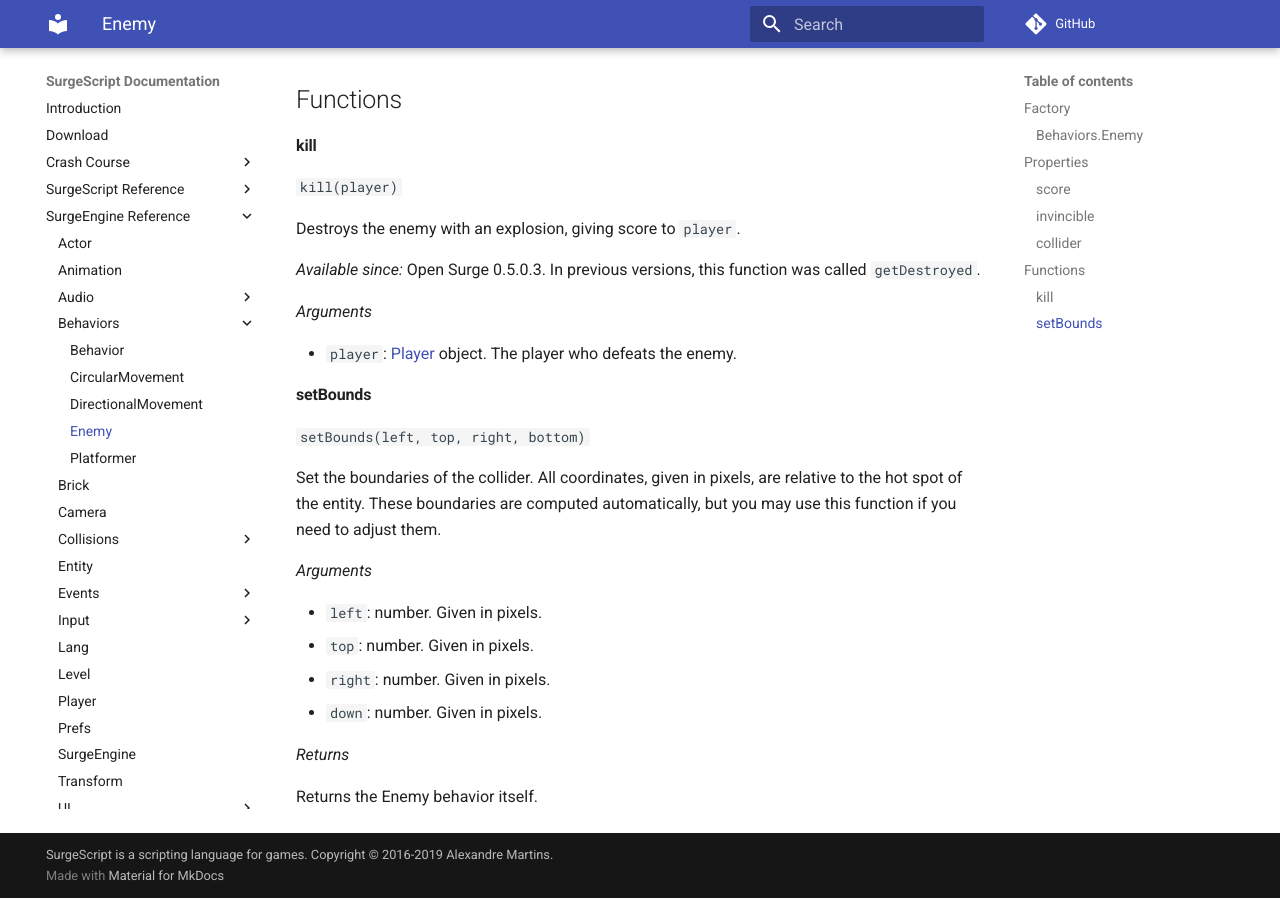
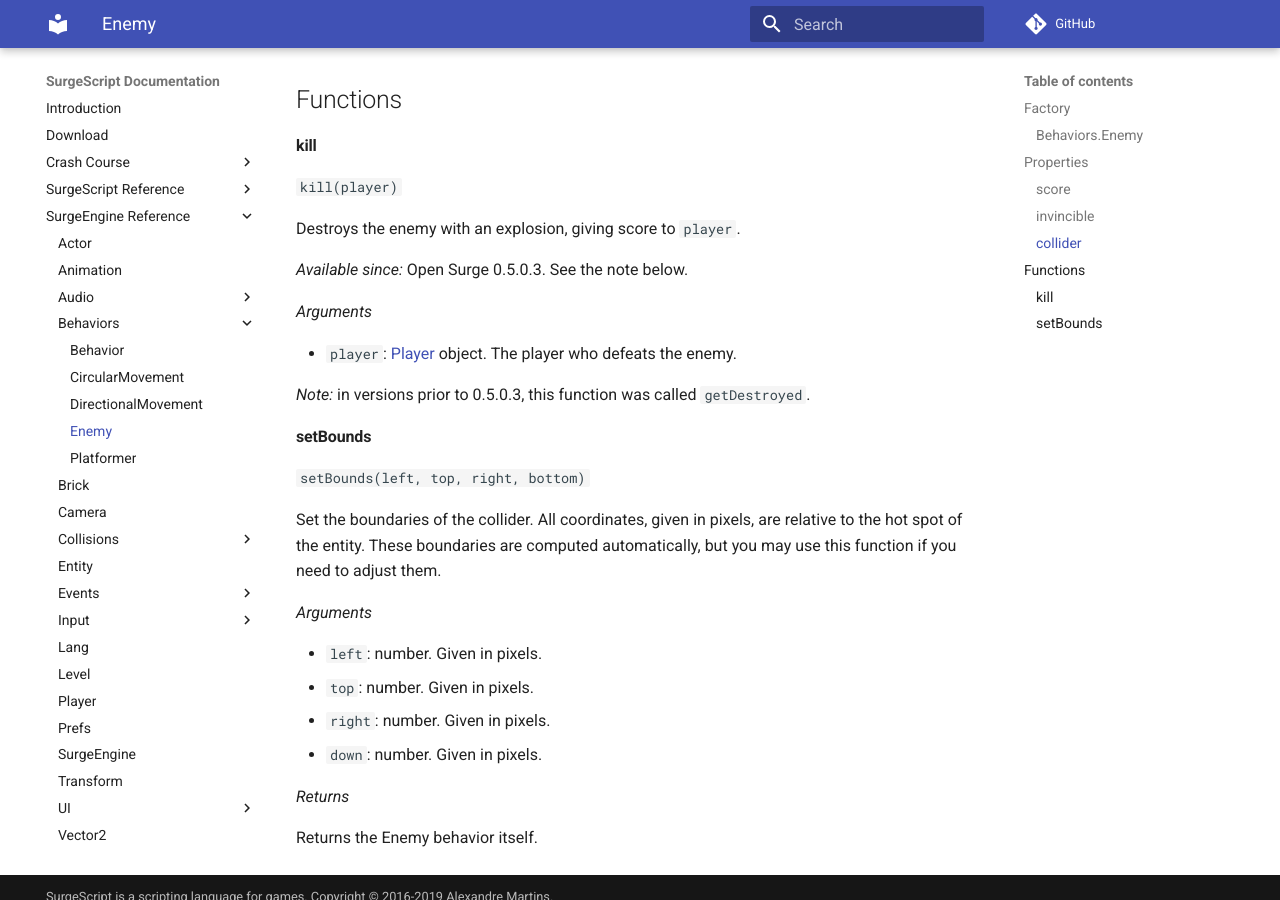
Before and after one commit to alemart/surgescript, an MkDocs documentation site: the page built from docs/engine/enemy.md, in a window 1280 px wide and 900 px high, scrolled down 1649 px. Built offline with MkDocs 1.6.1 and Material for MkDocs 9.7.7, drawn with Linux system fonts in a browser that asks for light colours; comment, search, counter and statistics services are not loaded.

Commit message:
Updated docs

```diff
--- a/docs/engine/enemy.md
+++ b/docs/engine/enemy.md
@@ -78,11 +78,13 @@ Functions
 
 Destroys the enemy with an explosion, giving score to `player`.
 
-*Available since:* Open Surge 0.5.0.3. In previous versions, this function was called `getDestroyed`.
+*Available since:* Open Surge 0.5.0.3. See the note below.
 
 *Arguments*
 
 * `player`: [Player](/engine/player) object. The player who defeats the enemy.
+
+*Note:* in versions prior to 0.5.0.3, this function was called `getDestroyed`.
 
 #### setBounds
 
```
Also changed, not shown: docs/engine/transform.md (+3 -1 lines).
